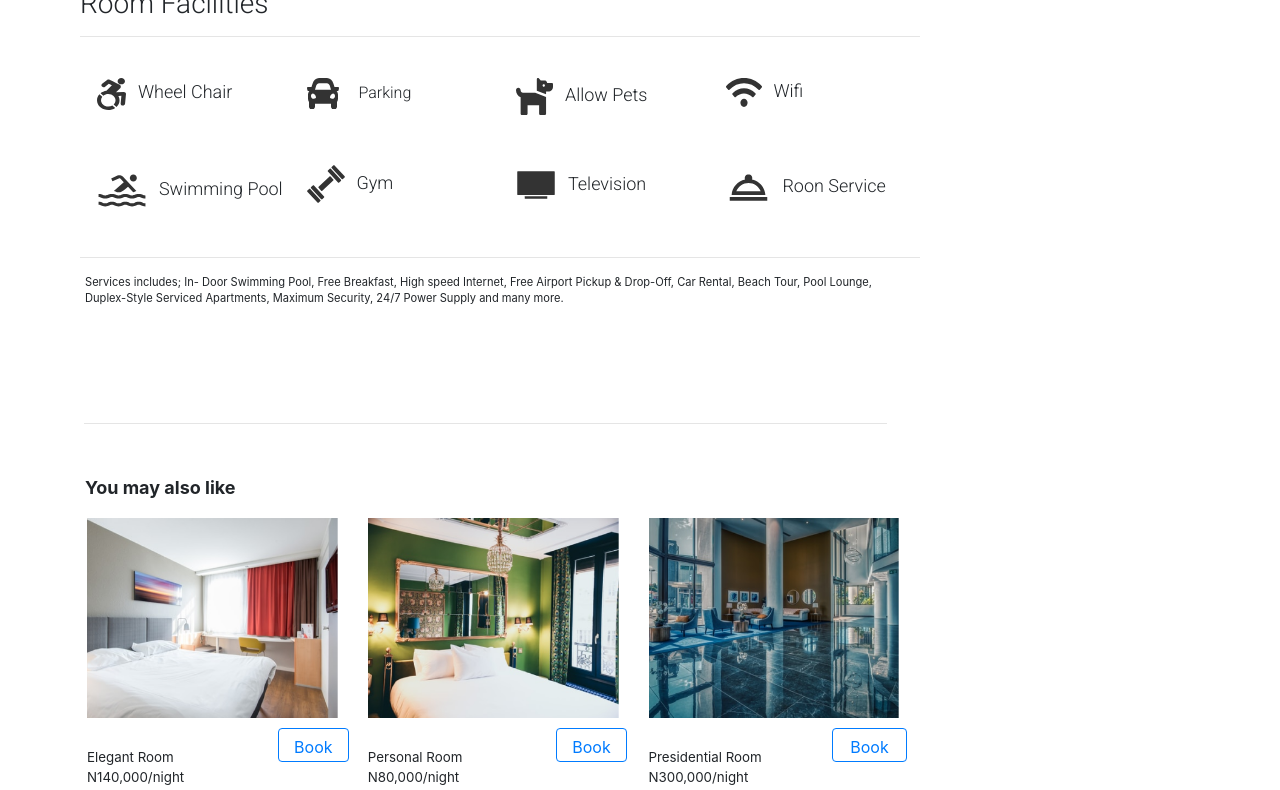
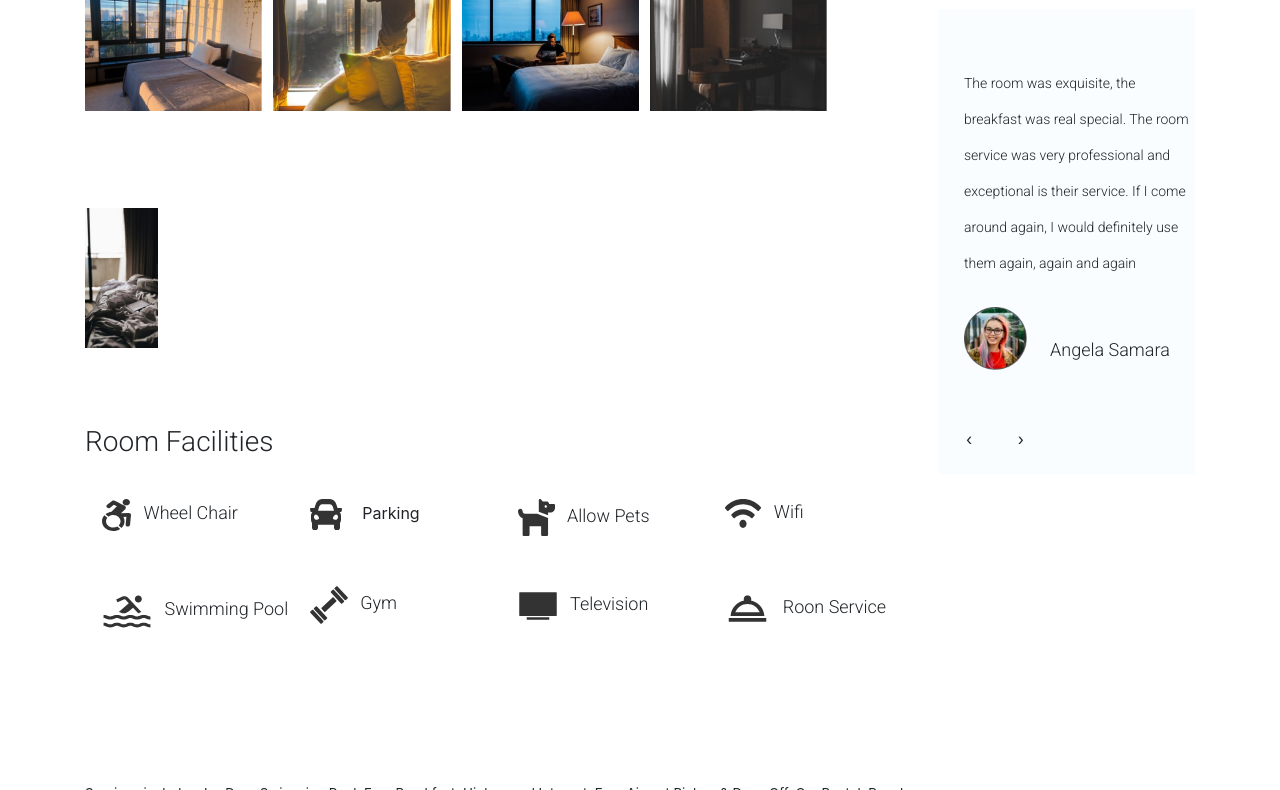
Before and after one commit to pelumiadebayo/facilityPagetest, a plain HTML site: page facilities.html in a window 1280 px wide. Shown: the part 626-1416 px from the top of the page. Drawn offline with nearby package versions, Linux system fonts and the light colour scheme.

Commit message:
refactored the codes

```diff
--- a/facilities.html
+++ b/facilities.html
@@ -6,13 +6,14 @@
     <meta name="viewport" content="width=device-width, initial-scale=1.0">
     <link rel="stylesheet" href="style.css" />
     <link rel="stylesheet" href="https://stackpath.bootstrapcdn.com/bootstrap/4.5.0/css/bootstrap.min.css" integrity="sha384-9aIt2nRpC12Uk9gS9baDl411NQApFmC26EwAOH8WgZl5MYYxFfc+NcPb1dKGj7Sk" crossorigin="anonymous">
-    <link rel="stylesheet" href="style2.css">
     <link href="https://fonts.googleapis.com/css2?family=Roboto:wght@300&display=swap" rel="stylesheet">
 
 </head>
 
 <body>
     <main>
+        <div class="container">
+            <section>
                 <div id="double-room-book-rooms">
                     <div id="double-room">
                         <div id="top">
@@ -27,6 +28,7 @@
                         </div>
                         <img id="imag" src="./img/Rectangle 118.png" alt="first-image">
                     </div>
+
 
                 <div id="book-rooms">
                     <form action="#" method="post" id="form-book-rooms">
@@ -75,8 +77,23 @@
                     </form>
                 </div>
             </div>
+            </section>
 
-            <section id="container">
+
+
+
+
+                <section>
+                    <div class="more-images-container">
+                        <div class="more-images">
+                            <div>
+                            <img src="img\first-image.png" alt="" >
+                            <img src="img\Second-image.png" alt="" >
+                            <img src="img\third-image.png" alt="" >
+                            <img src="img\fourth-image.png" alt="" >
+                            <img src="img\fifth-image.png" alt=""  fifth-image class="">
+                        </div>
+
                             <p>Room Facilities</p>
                             <hr />
                             <div class="row roomfacility">
@@ -159,11 +176,21 @@
                                 </div>
                             </div>
                             <hr />
+                        </div>
+
+                       <div class="customer-review-section">
+                          <h1 id="customer-review-header">Customer Review</h1>
+                            <div class="review">
+                             <p id="customer-review">The room was exquisite, the breakfast was real special. The room service was very professional and exceptional is their service. If I come around again, I would definitely use them again, again and again</p>
+                             <img id="customer-img" src="img\Ellipse 4.png" alt=""><span id="customer-name">Angela Samara</span>
+                             <div>
+                                <a href="#" class="btn previous-round">&#8249;</a>
+                                <a href="#" class="btn next-round">&#8250;</a>
+                            </div>
+                        </div>
+                    </div>
                 </section>
-    </main>
 
-
-    <div class="container header">
             <section>
                 <div class="row ser">
                     <div class="col-md-9 services">Services includes; In- Door Swimming Pool, Free Breakfast, High speed Internet, Free Airport Pickup & Drop-Off, Car Rental, Beach Tour, Pool Lounge, Duplex-Style Serviced Apartments, Maximum Security, 24/7 Power Supply and many more.</div>
@@ -208,8 +235,13 @@
 
 
             </section>
+
         </div>
-
+</main>
+<!-- JS, Popper.js, and jQuery -->
+<script src="https://code.jquery.com/jquery-3.5.1.slim.min.js" integrity="sha384-DfXdz2htPH0lsSSs5nCTpuj/zy4C+OGpamoFVy38MVBnE+IbbVYUew+OrCXaRkfj" crossorigin="anonymous"></script>
+<script src="https://cdn.jsdelivr.net/npm/popper.js@1.16.0/dist/umd/popper.min.js" integrity="sha384-Q6E9RHvbIyZFJoft+2mJbHaEWldlvI9IOYy5n3zV9zzTtmI3UksdQRVvoxMfooAo" crossorigin="anonymous"></script>
+<script src="https://stackpath.bootstrapcdn.com/bootstrap/4.5.0/js/bootstrap.min.js" integrity="sha384-OgVRvuATP1z7JjHLkuOU7Xw704+h835Lr+6QL9UvYjZE3Ipu6Tp75j7Bh/kR0JKI" crossorigin="anonymous"></script>
 </body>
 
 </html>
--- a/style.css
+++ b/style.css
@@ -1,10 +1,17 @@
+*{
+    padding: 0;
+    margin: 0;
+}
+body {
+    height: 100vh;
 
+}
 #double-room-book-rooms{
     display: grid;
     grid-column-gap: 10px;
     grid-template-columns: 75% 25%;
-    padding-left: 80px;
-    padding-right: 80px;
+    /* padding-left: 80px;
+    padding-right: 80px; */
     font-family: 'Roboto', sans-serif;
     padding-top: 50px;
 }
@@ -13,6 +20,7 @@
 }
 #book-rooms{
     float: left;
+    margin-left: 30px;
 
 }
 #form-book-rooms{
@@ -126,11 +134,118 @@
     }
 }
 
+ /* Extra small devices (phones, 600px and down) */
+ @media only screen and (max-width: 600px) {
+    .more-images {
+       flex-wrap: wrap;
+       padding-bottom: 20px;
+    }
+
+    .more-images img {
+       padding-bottom: 20px;
+    }
+
+    [fifth-image] {
+       width: 196px;
+    }
+
+ }
+
+ /* Small devices (portrait tablets and large phones, 600px and up) */
+ @media only screen and (min-width: 600px) {
+
+    .more-images {
+       flex-wrap: wrap;
+    }
+
+    .more-images img {
+       margin-top: 20px;
+    }
+
+
+    [fifth-image] {
+       width: 196px;
+    }
+
+    .customer-review-section {
+        margin-left: 30px ;
+    }
+
+ }
+
+ .more-images-container {
+    /* padding: 0 15px; */
+    /* overflow-x: hidden; */
+    display: flex;
+    margin-bottom: 90px;
+ }
+ .more-images {
+    display: flex;
+ }
+
+ [fifth-image] {
+    width: 80px;
+ }
+
+ .more-images img {
+    height: 140px;
+    padding-right: 6.6px;
+    margin-bottom: 77px;
+ }
+
+ .customer-review-section {
+    width: 275px;
+    height: 465px;
+    margin-left: 20px;
+ }
+
+ #customer-review-header {
+    font-size: 28px;
+    color: #333333;
+    font-weight: 500;
+ }
+
+ .review {
+    background: #FAFDFF;
+    height: 465px;
+    margin-top: 24px;
+ }
+ #customer-review {
+    width: 231px;
+    font-size: 14px;
+    line-height: 36px;
+    margin: 24px 0 0 26px;
+    padding-top: 56px;
+ }
+
+ #customer-img {
+    margin: 26px 0 0 26px;
+    height: 63px;
+ }
+
+ #customer-name {
+    font-size: 18px;
+    margin: 50px 0 0 15px;
+    position: absolute;
+ }
+
+ .btn {
+    text-decoration: none;
+    margin-left: 15px;
+    font-size: 2rem;
+    color: #000;
+    margin-top: 50px;
+ }
+
+ .next-round {
+    padding-left: 205px;
+ }
 
 
 #container{
     margin-top: 2rem;
 }
+
 .roomfacility{
     padding-left: 2rem;
 }
@@ -149,6 +264,7 @@
         padding-left: 1rem;
     }
 }
+
 
 span{
 font-family: Roboto;
```
Lines whose indentation alone changed are shown as unchanged.
